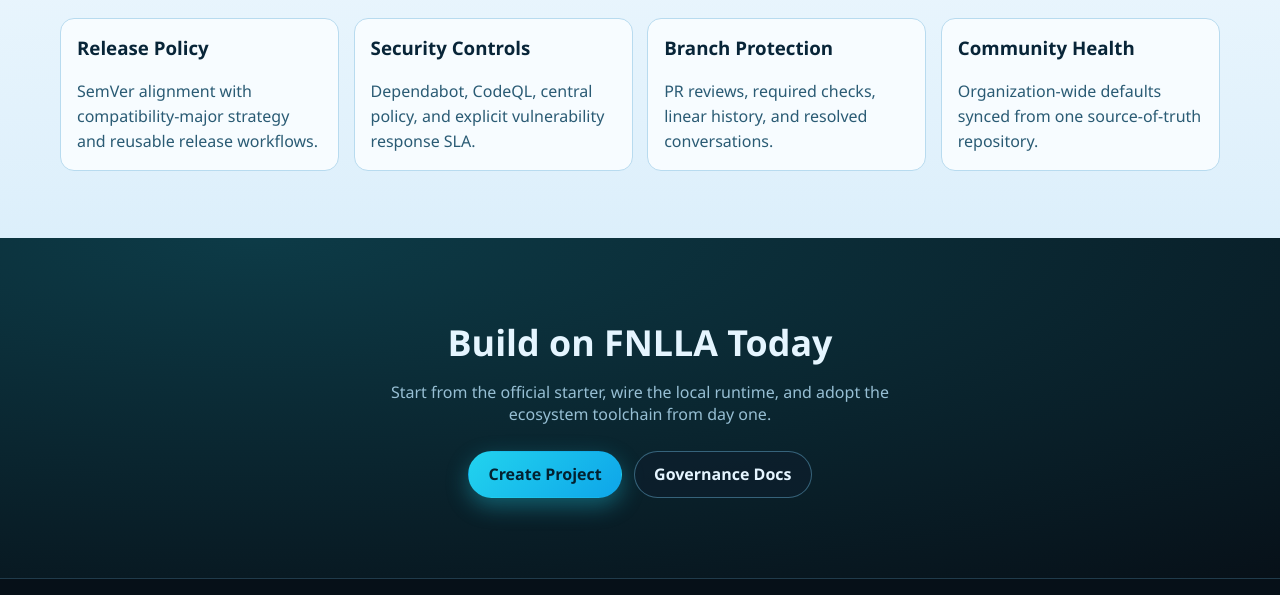
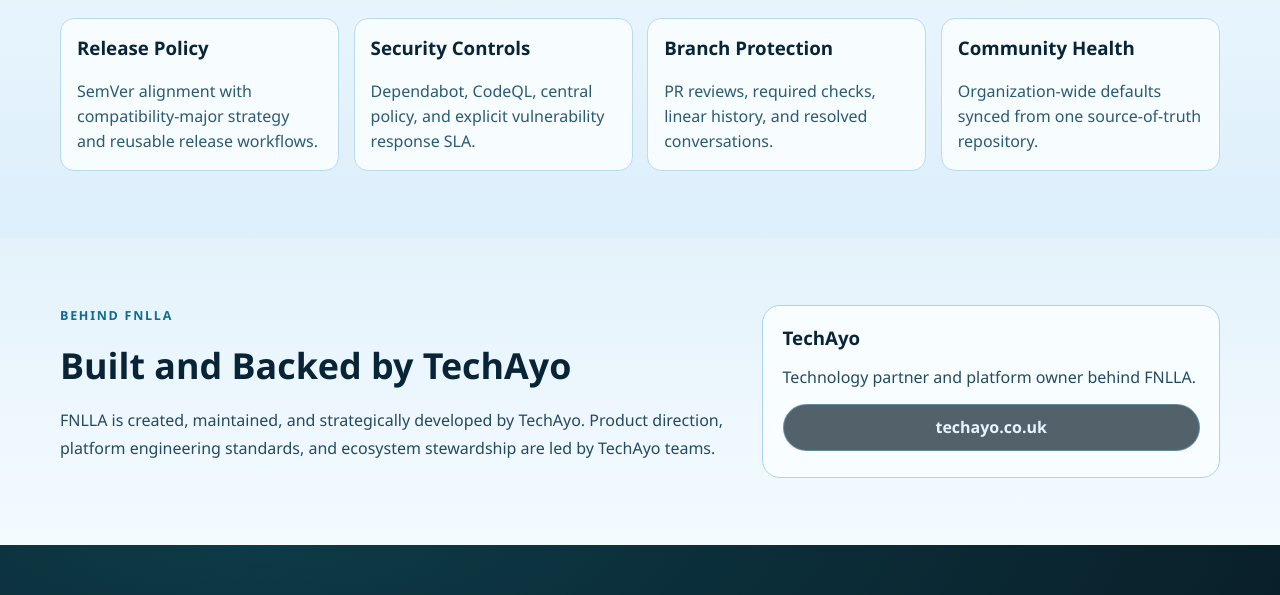
Before and after one commit to fnlla/www, a plain HTML site: page index.html in a window 1280 px wide. Shown: the part 2053-2648 px from the top of the page. Drawn offline with Linux system fonts and the light colour scheme.

Commit message:
Add TechAyo ownership section and copyright on website

```diff
--- a/index.html
+++ b/index.html
@@ -23,6 +23,7 @@
         <a href="#platform">Platform</a>
         <a href="#ecosystem">Ecosystem</a>
         <a href="#governance">Governance</a>
+        <a href="#behind">Behind FNLLA</a>
         <a href="#start">Get Started</a>
       </nav>
       <a class="btn btn-ghost" href="https://github.com/fnlla" target="_blank" rel="noreferrer">GitHub</a>
@@ -110,6 +111,25 @@
       </div>
     </section>
 
+    <section id="behind" class="section behind">
+      <div class="container behind-wrap">
+        <div>
+          <p class="eyebrow dark">Behind FNLLA</p>
+          <h2>Built and Backed by TechAyo</h2>
+          <p>
+            FNLLA is created, maintained, and strategically developed by TechAyo.
+            Product direction, platform engineering standards, and ecosystem
+            stewardship are led by TechAyo teams.
+          </p>
+        </div>
+        <div class="behind-card">
+          <h3>TechAyo</h3>
+          <p>Technology partner and platform owner behind FNLLA.</p>
+          <a class="btn btn-secondary" href="https://techayo.co.uk" target="_blank" rel="noreferrer">techayo.co.uk</a>
+        </div>
+      </div>
+    </section>
+
     <section id="start" class="section cta">
       <div class="container cta-wrap">
         <h2>Build on FNLLA Today</h2>
@@ -130,6 +150,7 @@
       <div>
         <img src="./assets/fnlla-logo.svg" alt="FNLLA logo" class="footer-logo">
         <p>FNLLA. Enterprise PHP Platform for Product Teams.</p>
+        <p class="copyright">Copyright © TechAyo (<a href="https://techayo.co.uk" target="_blank" rel="noreferrer">techayo.co.uk</a>).</p>
       </div>
       <ul>
         <li><a href="https://github.com/fnlla/docs" target="_blank" rel="noreferrer">Documentation</a></li>
--- a/styles.css
+++ b/styles.css
@@ -295,6 +295,41 @@
   color: #082538;
 }
 
+.behind {
+  background: linear-gradient(180deg, #e4f2fb, #f4fbff);
+  color: #082538;
+}
+
+.behind-wrap {
+  display: grid;
+  grid-template-columns: 1.2fr 0.8fr;
+  gap: 1rem;
+  align-items: stretch;
+}
+
+.behind-wrap p {
+  color: #244a60;
+  line-height: 1.75;
+}
+
+.behind-card {
+  border-radius: var(--radius);
+  border: 1px solid #acd3e7;
+  background: #f8fdff;
+  padding: 1.2rem;
+  display: grid;
+  align-content: start;
+  gap: 0.8rem;
+}
+
+.behind-card h3 {
+  margin: 0;
+}
+
+.behind-card p {
+  margin: 0;
+}
+
 .gov-grid {
   display: grid;
   grid-template-columns: repeat(4, minmax(0, 1fr));
@@ -359,6 +394,15 @@
   color: var(--ink-muted);
 }
 
+.copyright {
+  margin-top: 0.45rem;
+  font-size: 0.92rem;
+}
+
+.copyright a {
+  color: #bce6fa;
+}
+
 .footer-wrap ul {
   margin: 0;
   padding: 0;
@@ -391,6 +435,10 @@
   .gov-grid {
     grid-template-columns: repeat(2, minmax(0, 1fr));
   }
+
+  .behind-wrap {
+    grid-template-columns: 1fr;
+  }
 }
 
 @media (width <= 720px) {
```
Also changed, not shown: 1 other file.
